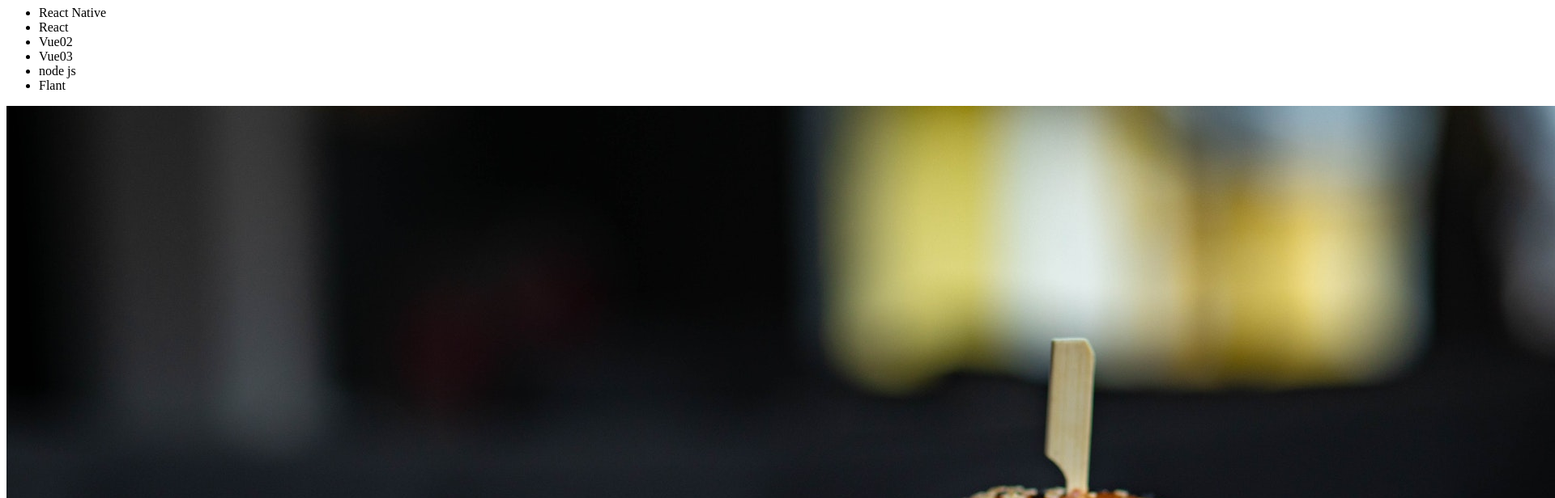
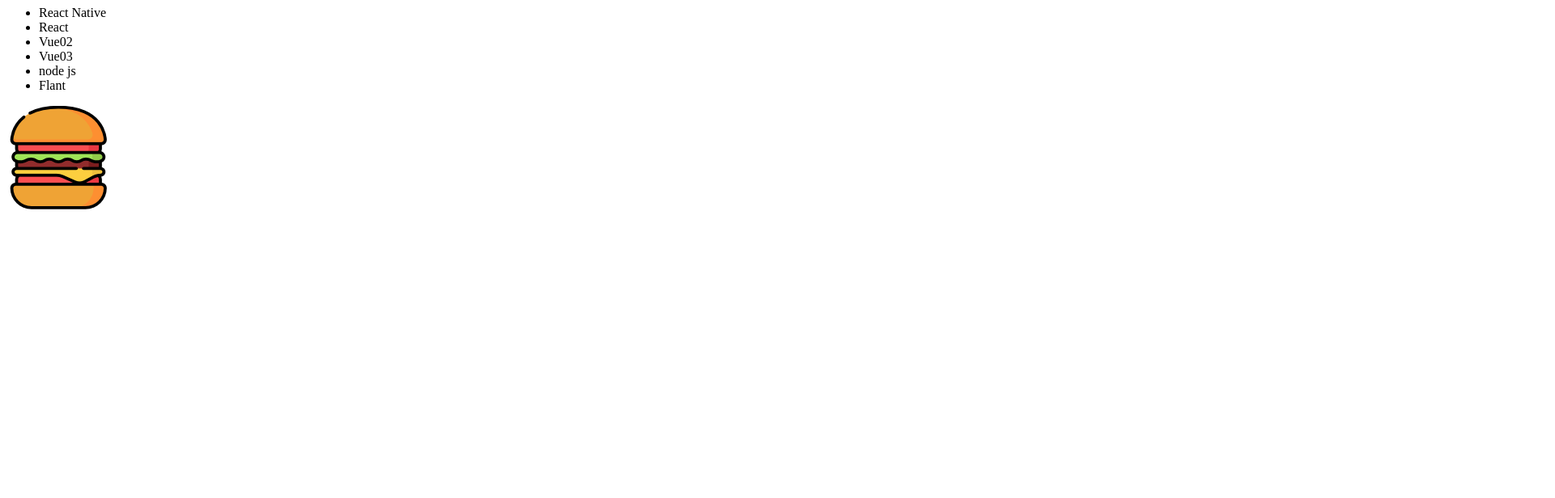
Before and after one commit to Edivansanto5/Basico-de-Vue03, a Vue app: page / in a window 1280 px wide. Shown: the part 720-1336 px from the top of the page at 81% size, 1920 px wide, since content can reach past the window. After the commit the page ends 991 px from the top, so only its background shows below. Built offline with nearby package versions, Linux system fonts and the light colour scheme.

Commit message:
chamando o componenente que possue a imagem em seu corpo para a app

```diff
--- a/src/components/Picture.vue
+++ b/src/components/Picture.vue
@@ -1,5 +1,5 @@
 <template>
-   <img src="../../public/img/burger.jpg" alt="">
+   <img src="../../public/img/logo.png" alt="">
 </template>
 <script>
 export default{
```
